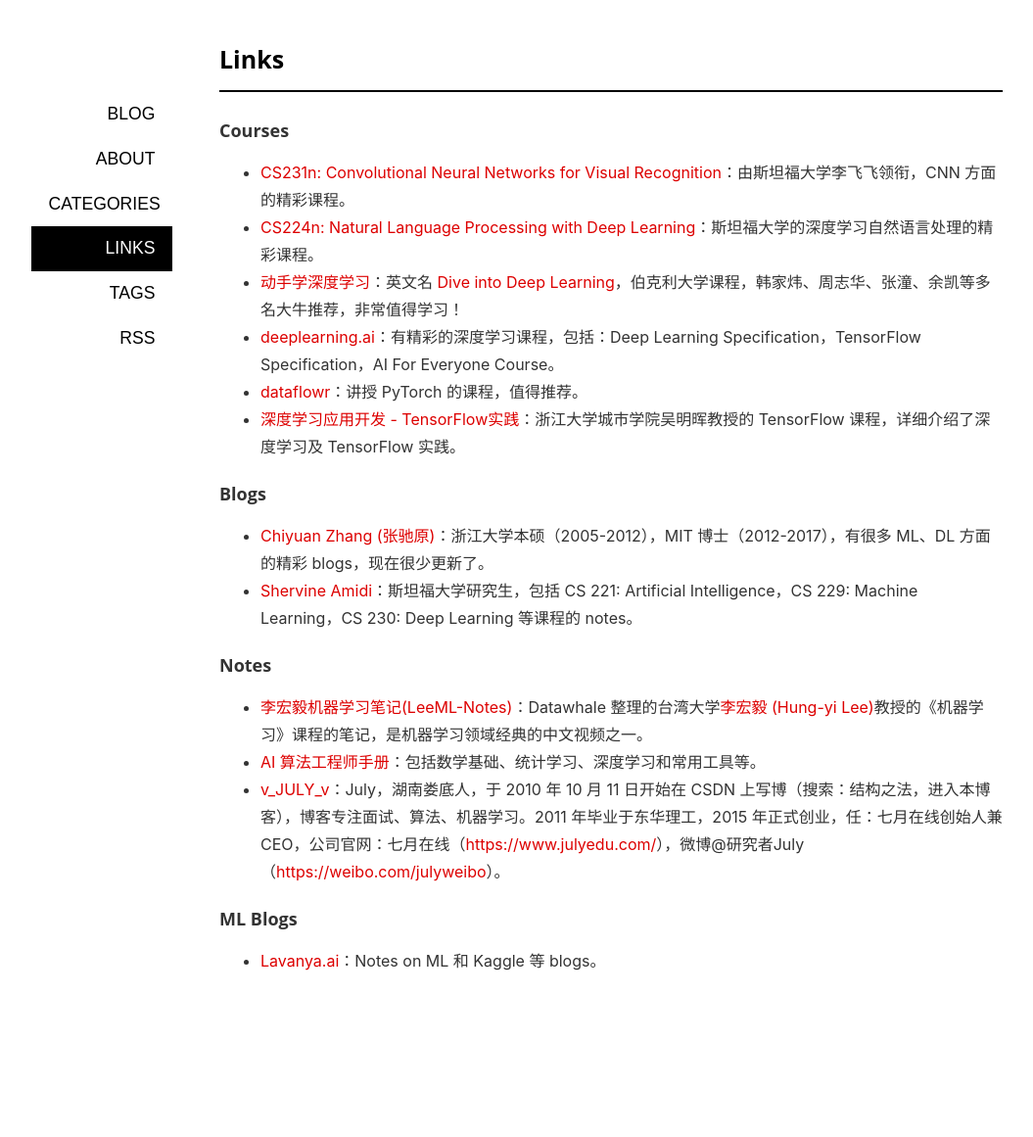
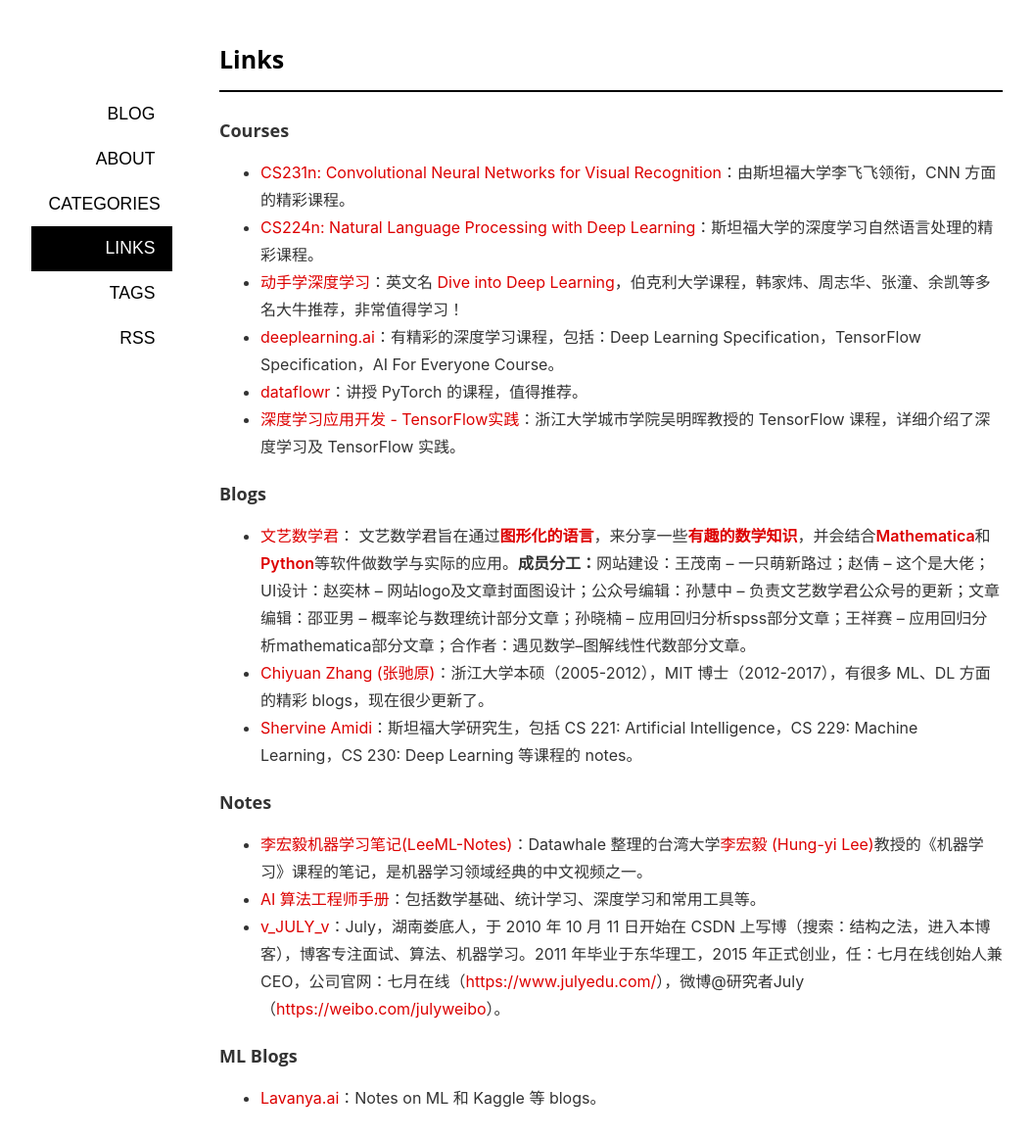
Before and after one commit to Quebradawill/quebrada.github.io, a Jekyll site: the page built from links.md, in a window 1280 px wide. Shown: the whole page at 98% size, without its empty margins (16-1071 px from the left). Built offline with Jekyll 4.4.1, drawn with Linux system fonts in a browser that asks for light colours; comment, search, counter and statistics services are not loaded; before the commit the page ends 1021 px from its top, so only the background shows below that.

Commit message:
Update links.md

```diff
--- a/links.md
+++ b/links.md
@@ -16,6 +16,7 @@ author_footer: false
 
 
 ## Blogs
+- [文艺数学君]( https://www.mathpretty.com )： 文艺数学君旨在通过[**图形化的语言**](http://mathpretty.com/category/mathshow)，来分享一些[**有趣的数学知识**](http://mathpretty.com/category/math_beauty)，并会结合[**Mathematica**](http://mathpretty.com/category/mathematica)和[**Python**](http://mathpretty.com/)等软件做数学与实际的应用。**成员分工：**网站建设：王茂南 -- 一只萌新路过；赵倩 -- 这个是大佬；UI设计：赵奕林 -- 网站logo及文章封面图设计；公众号编辑：孙慧中 -- 负责文艺数学君公众号的更新；文章编辑：邵亚男 -- 概率论与数理统计部分文章；孙晓楠 -- 应用回归分析spss部分文章；王祥赛 -- 应用回归分析mathematica部分文章；合作者：遇见数学--图解线性代数部分文章。
 - [Chiyuan Zhang (张驰原)](http://pluskid.org/index.html)：浙江大学本硕（2005-2012），MIT 博士（2012-2017），有很多 ML、DL 方面的精彩 blogs，现在很少更新了。
 - [Shervine Amidi](https://stanford.edu/~shervine/)：斯坦福大学研究生，包括 CS 221: Artificial Intelligence，CS 229: Machine Learning，CS 230: Deep Learning 等课程的 notes。
 
```
